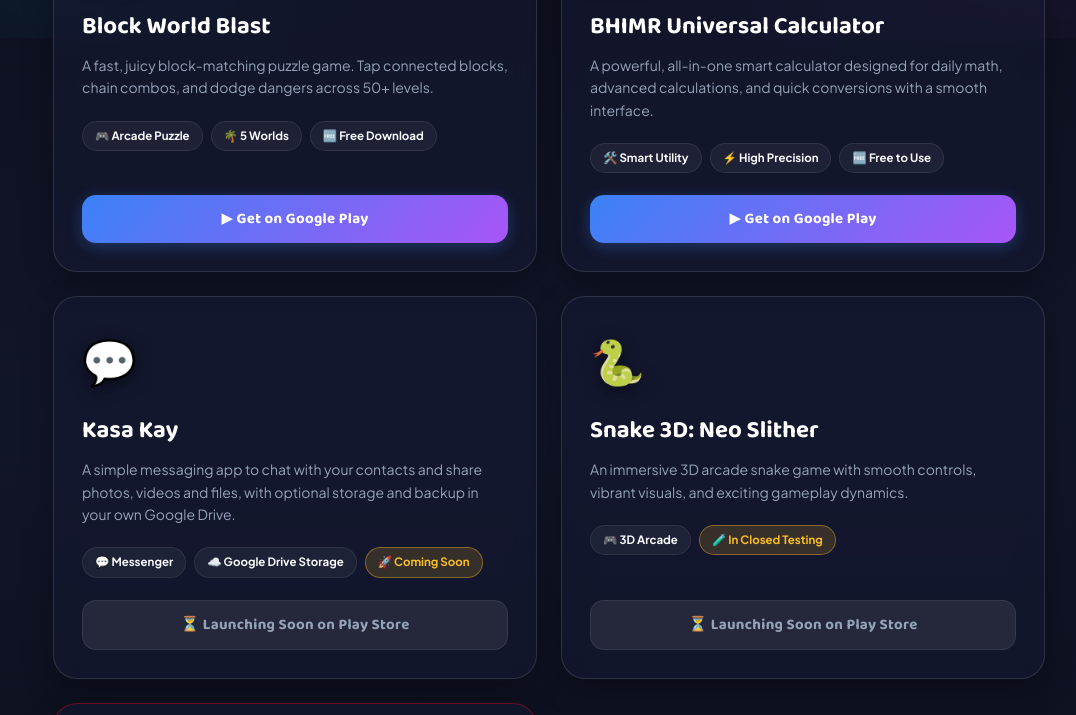
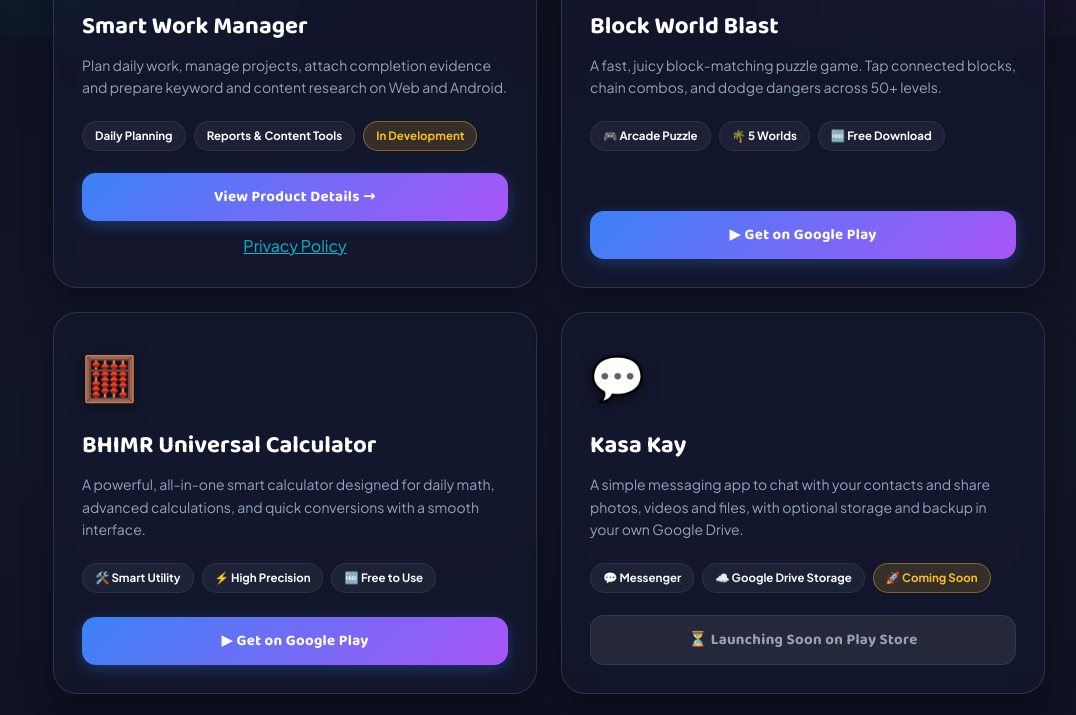
Before and after one commit to vishalmsk5/vishalmsk5.github.io, a plain HTML site: page index.html in a window 1280 px wide. Shown: the part 762-1477 px from the top of the page, without its empty margins (91-1167 px from the left). Drawn offline with Linux system fonts and the light colour scheme.

Commit message:
Update index.html

```diff
--- a/index.html
+++ b/index.html
@@ -265,6 +265,13 @@ footer{
       </div>
 
       <div class="apps-grid">
+        <!-- Smart Work Manager: opens its own product page -->
+        <article class="app-card">
+          <div><div class="app-icon" aria-hidden="true">📋</div><h2 class="app-title"><a href="/smart-work-manager/" style="color:inherit;text-decoration:none">Smart Work Manager</a></h2><p class="app-desc">Plan daily work, manage projects, attach completion evidence and prepare keyword and content research on Web and Android.</p><div class="badges"><span class="badge">Daily Planning</span><span class="badge">Reports &amp; Content Tools</span><span class="badge badge-warning">In Development</span></div></div>
+          <a class="btn btn-primary" href="/smart-work-manager/">View Product Details →</a>
+          <a href="/smart-work-manager/privacy-policy.html" style="color:var(--accent-cyan);text-align:center;margin-top:12px">Privacy Policy</a>
+        </article>
+
         <div class="app-card">
           <div>
             <div class="app-icon">🧱</div>
@@ -390,6 +397,13 @@ footer{
       </div>
 
       <div class="apps-grid">
+        <!-- Smart Work Manager: opens its own product page -->
+        <article class="app-card">
+          <div><div class="app-icon" aria-hidden="true">📋</div><h2 class="app-title"><a href="/smart-work-manager/" style="color:inherit;text-decoration:none">Smart Work Manager</a></h2><p class="app-desc">Plan daily work, manage projects, attach completion evidence and prepare keyword and content research on Web and Android.</p><div class="badges"><span class="badge">Daily Planning</span><span class="badge">Reports &amp; Content Tools</span><span class="badge badge-warning">In Development</span></div></div>
+          <a class="btn btn-primary" href="/smart-work-manager/">View Product Details →</a>
+          <a href="/smart-work-manager/privacy-policy.html" style="color:var(--accent-cyan);text-align:center;margin-top:12px">Privacy Policy</a>
+        </article>
+
         <div class="app-card">
           <div>
             <div class="app-icon">🧮</div>
@@ -482,6 +496,7 @@ footer{
     <div class="privacy-links">
       <a href="/privacy-kasa-kay.html">Kasa Kay Privacy Policy</a>
       <a href="/terms-kasa-kay.html">Kasa Kay Terms of Service</a>
+      <a href="/smart-work-manager/privacy-policy.html">Smart Work Manager Privacy Policy</a>
     </div>
   </section>
 
```
